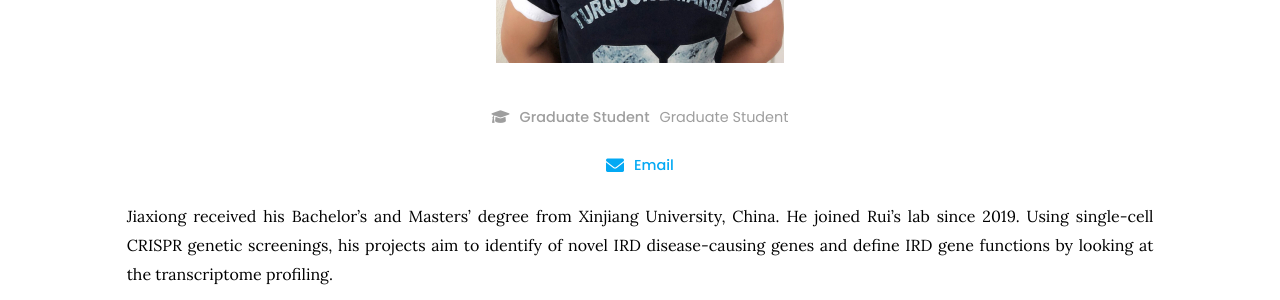
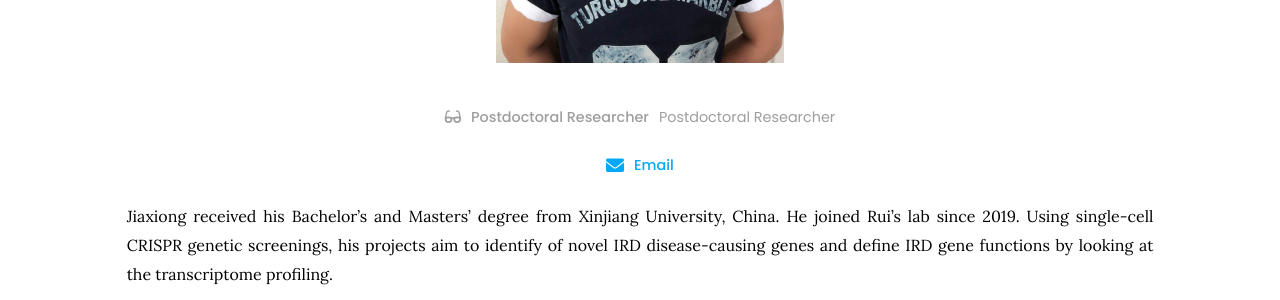
Before and after one commit to RCHENLAB/rchenlab.github.io, a Jekyll site: the page built from _members/jiaxiong-lu.md, in a window 1280 px wide. Shown: the part 546-846 px from the top of the page. Built offline with Jekyll 4.4.1, drawn with Linux system fonts in a browser that asks for light colours.

Commit message:
Update jiaxiong-lu.md

```diff
--- a/_members/jiaxiong-lu.md
+++ b/_members/jiaxiong-lu.md
@@ -1,8 +1,8 @@
 ---
 name: Jiaxiong Lu
 image: images/member/jiaxiong.jpg
-description: Graduate Student
-role: phd
+description: Postdoctoral Researcher
+role: postdoc
 aliases:
   - Jiaxiong Lu
   - J. Lu
```
